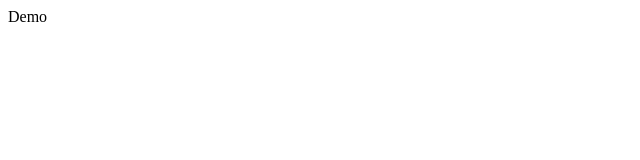
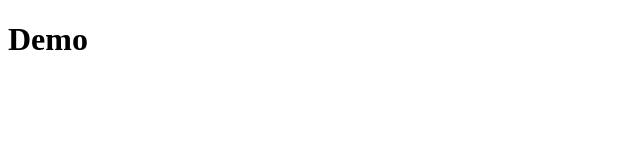
Before and after one commit to JefferySCZ/git-demo, a plain HTML site: page index.html in a window 1280 px wide. Shown: the whole page, without its empty margins (0-640 px from the left). Drawn offline with Linux system fonts and the light colour scheme.

Commit message:
added colour

```diff
--- a/index.html
+++ b/index.html
@@ -7,6 +7,6 @@
   <title>Document</title>
 </head>
 <body>
- Demo
+ <h1>Demo</h1>
 </body>
 </html>
--- a/style.css
+++ b/style.css
@@ -0,0 +1,3 @@
+h1 {
+  colour : blue;
+}
```
